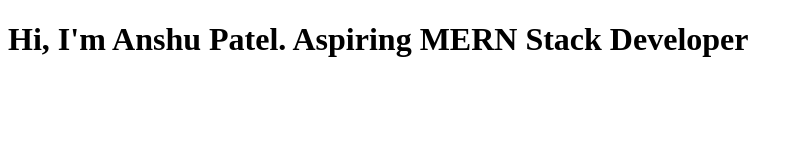
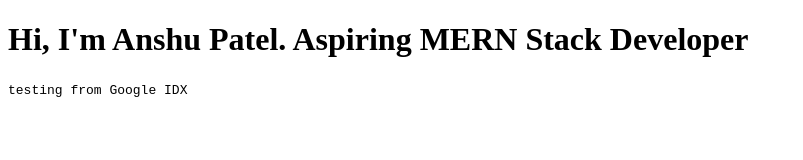
Before and after one commit to anshupatelz/anshupatelz, a plain HTML site: page index.html in a window 1280 px wide. Shown: the whole page, without its empty margins (0-803 px from the left). Drawn offline with Linux system fonts and the light colour scheme.

Commit message:
Update: Add 'testing Google IDX' in index.html

```diff
--- a/index.html
+++ b/index.html
@@ -12,6 +12,7 @@
     <body>
         <header>
             <h1>Hi, I'm Anshu Patel. Aspiring MERN Stack Developer</h1>
+            <p><code>testing from Google IDX</code></p>
         </header>
         <main></main>
         <footer></footer>
```
